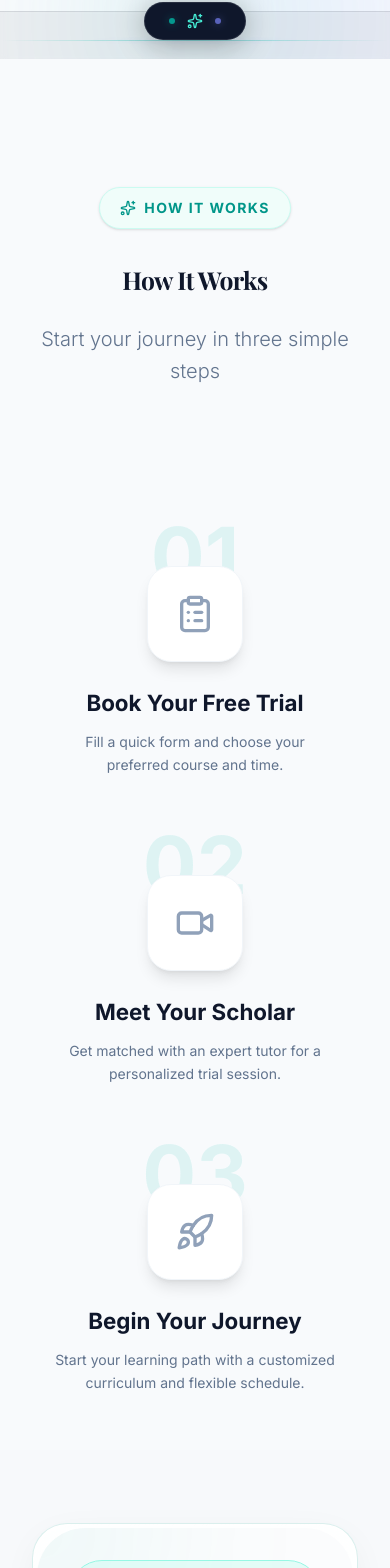
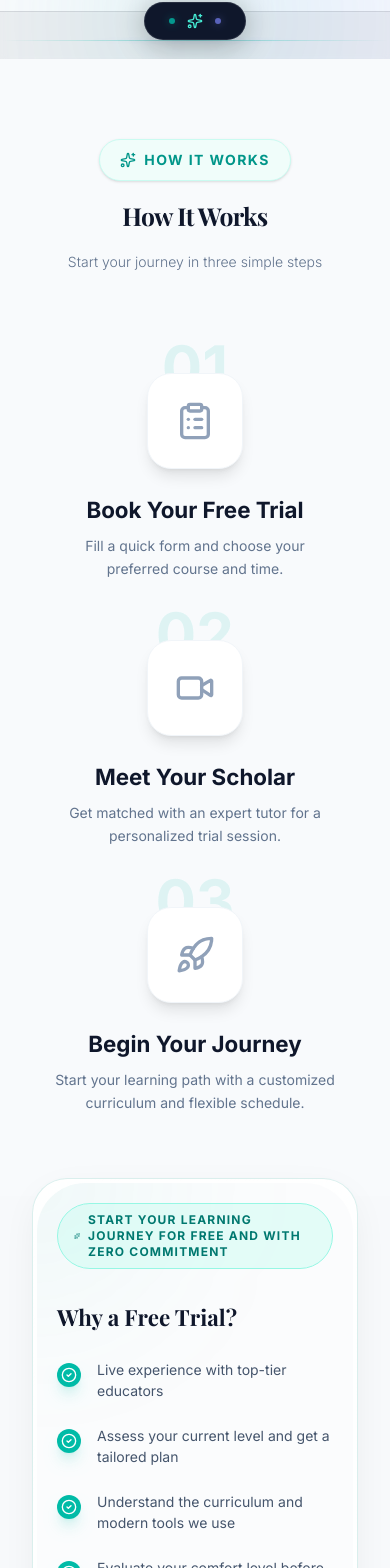
Before and after one commit to afaqalquranacdemy-stack/afaq-academy, a Next.js app: page / in a window 390 px wide. Shown: the part 7645-9213 px from the top of the page. Built offline with nearby package versions, Linux system fonts and the light colour scheme; no server answers; a web font is replaced by a local one.

Commit message:
style(how-it-works): optimize spacing, stack form fields, and adjust typography on mobile

```diff
--- a/src/components/home/HowItWorks.tsx
+++ b/src/components/home/HowItWorks.tsx
@@ -22,16 +22,16 @@ export function HowItWorks() {
   const icons = [ClipboardList, Video, Rocket];
 
   return (
-    <section ref={ref} className="relative py-32 md:py-48 bg-slate-50/50 overflow-hidden">
+    <section ref={ref} className="relative py-20 md:py-48 bg-slate-50/50 overflow-hidden">
       <div className="container mx-auto px-4 md:px-8 relative z-10 w-full max-w-7xl">
 
         {/* Header */}
-        <div className="text-center max-w-3xl mx-auto mb-32">
+        <div className="text-center max-w-3xl mx-auto mb-16 md:mb-32">
           <motion.div
             initial={{ opacity: 0, y: 20 }}
             whileInView={{ opacity: 1, y: 0 }}
             viewport={{ once: true }}
-            className="inline-flex items-center gap-2 px-5 py-2.5 rounded-full bg-teal-50 border border-teal-100 text-teal-600 text-sm font-bold tracking-widest uppercase mb-8 shadow-sm"
+            className="inline-flex items-center gap-2 px-5 py-2.5 rounded-full bg-teal-50 border border-teal-100 text-teal-600 text-sm font-bold tracking-widest uppercase mb-4 md:mb-8 shadow-sm"
           >
             <Sparkles className="w-4 h-4" />
             {t.howItWorks.title}
@@ -42,7 +42,7 @@ export function HowItWorks() {
             whileInView={{ opacity: 1, y: 0 }}
             viewport={{ once: true }}
             transition={{ delay: 0.1 }}
-            className={`text-4xl md:text-6xl font-bold tracking-tight text-slate-900 mb-6 ${isRtl ? "font-cairo" : "font-serif"}`}
+            className={`text-2xl sm:text-4xl md:text-6xl font-bold tracking-tight text-slate-900 mb-4 md:mb-6 ${isRtl ? "font-cairo" : "font-serif"}`}
           >
             {t.howItWorks.title}
           </motion.h2>
@@ -52,7 +52,7 @@ export function HowItWorks() {
             whileInView={{ opacity: 1, y: 0 }}
             viewport={{ once: true }}
             transition={{ delay: 0.2 }}
-            className="text-slate-500 text-xl font-light leading-relaxed max-w-2xl mx-auto"
+            className="text-slate-500 text-sm sm:text-base md:text-xl font-light leading-relaxed max-w-2xl mx-auto"
           >
             {t.howItWorks.subtitle}
           </motion.p>
@@ -70,7 +70,7 @@ export function HowItWorks() {
             </div>
           </div>
 
-          <div className="grid grid-cols-1 md:grid-cols-3 gap-12 relative z-10 w-full">
+          <div className="grid grid-cols-1 md:grid-cols-3 gap-6 md:gap-12 relative z-10 w-full">
             {t.howItWorks.steps.map((step, i) => {
               const Icon = icons[i];
 
@@ -86,7 +86,7 @@ export function HowItWorks() {
                   {/* Icon Area with Large Number Backdrop */}
                   <div className="relative mb-6 w-full flex flex-col items-center group">
                     {/* Large Professional Number - Positioned Above/Peeking */}
-                    <div className="text-[80px] font-bold text-teal-500/10 mb-[-30px] select-none leading-none z-0">
+                    <div className="text-[60px] md:text-[80px] font-bold text-teal-500/10 mb-[-24px] md:mb-[-30px] select-none leading-none z-0">
                       0{i + 1}
                     </div>
 
@@ -100,7 +100,7 @@ export function HowItWorks() {
 
                   {/* Text Card */}
                   <div className="w-full relative z-10 px-4">
-                    <h3 className={`text-xl font-bold text-slate-900 mb-3 group-hover:text-teal-600 transition-colors duration-500 ${isRtl ? "font-cairo" : ""}`}>
+                    <h3 className={`text-lg sm:text-xl font-bold text-slate-900 mb-2 group-hover:text-teal-600 transition-colors duration-500 ${isRtl ? "font-cairo" : ""}`}>
                       {step.title}
                     </h3>
                     <p className="text-slate-500 leading-relaxed text-sm max-w-[280px] mx-auto">
--- a/src/components/home/TrialBooking.tsx
+++ b/src/components/home/TrialBooking.tsx
@@ -108,18 +108,18 @@ export function TrialBooking() {
   ];
 
   return (
-    <div className="mt-32 w-full max-w-7xl mx-auto px-4 md:px-8">
+    <div className="mt-16 md:mt-32 w-full max-w-7xl mx-auto px-4 md:px-8">
       {/* Unified Master Card */}
       <motion.div
         initial={{ opacity: 0, y: 50 }}
         whileInView={{ opacity: 1, y: 0 }}
         viewport={{ once: true }}
-        className="glass-card border border-slate-200/60 p-1 md:p-2 rounded-[3.5rem] bg-white/80 shadow-2xl overflow-hidden"
+        className="glass-card border border-slate-200/60 p-1 md:p-2 rounded-[2rem] md:rounded-[3.5rem] bg-white/80 shadow-2xl overflow-hidden"
       >
         <div className="grid grid-cols-1 lg:grid-cols-12 overflow-hidden rounded-[3rem]">
 
           {/* Left Column: Context & Contact */}
-          <div className="lg:col-span-5 p-8 md:p-12 lg:p-16 flex flex-col justify-between relative bg-slate-50/50">
+          <div className="lg:col-span-5 p-5 md:p-12 lg:p-16 flex flex-col justify-between relative bg-slate-50/50">
             {/* Background Decorative Blob */}
             <div className="absolute top-0 left-0 w-64 h-64 bg-teal-500/5 blur-[80px] rounded-full -translate-x-1/2 -translate-y-1/2" />
 
@@ -129,7 +129,7 @@ export function TrialBooking() {
                 {t.trial.cardSubtitle}
               </div>
 
-              <h3 className={`text-3xl md:text-5xl font-bold text-slate-900 mb-8 leading-tight ${isRtl ? "font-cairo" : "font-serif"}`}>
+              <h3 className={`text-2xl sm:text-3xl md:text-5xl font-bold text-slate-900 mb-6 md:mb-8 leading-tight ${isRtl ? "font-cairo" : "font-serif"}`}>
                 {t.trial.cardTitle}
               </h3>
 
@@ -139,7 +139,7 @@ export function TrialBooking() {
                     <div className="mt-1 w-6 h-6 rounded-full bg-teal-500 flex items-center justify-center shrink-0 shadow-lg shadow-teal-500/20">
                       <CheckCircle2 className="w-4 h-4 text-white" />
                     </div>
-                    <p className="text-slate-600 text-base font-normal leading-normal">
+                    <p className="text-slate-600 text-sm sm:text-base font-normal leading-normal">
                       {point}
                     </p>
                   </div>
@@ -164,10 +164,10 @@ export function TrialBooking() {
           </div>
 
           {/* Right Column: Refined Compact Form */}
-          <div className="lg:col-span-7 p-8 md:p-12 lg:p-16 bg-white">
+          <div className="lg:col-span-7 p-5 md:p-12 lg:p-16 bg-white">
             <div className="max-w-xl mx-auto">
               <div className="mb-10">
-                <h4 className={`text-2xl md:text-3xl font-bold text-slate-900 mb-2 ${isRtl ? "font-cairo" : "font-serif"}`}>
+                <h4 className={`text-xl sm:text-2xl md:text-3xl font-bold text-slate-900 mb-2 ${isRtl ? "font-cairo" : "font-serif"}`}>
                   {t.trial.formTitle}
                 </h4>
                 <p className="text-slate-500">
@@ -176,9 +176,9 @@ export function TrialBooking() {
               </div>
 
               <form className="space-y-5" onSubmit={handleSubmit}>
-                <div className="grid grid-cols-2 gap-3 md:gap-5">
+                <div className="grid grid-cols-1 sm:grid-cols-2 gap-3 md:gap-5">
                   <div className="space-y-1.5">
-                    <label className="text-[10px] md:text-xs font-bold text-slate-500 uppercase tracking-wider px-1">{t.trial.firstName}</label>
+                    <label className="text-xs font-bold text-slate-500 uppercase tracking-wider px-1">{t.trial.firstName}</label>
                     <input
                       type="text"
                       name="firstName"
@@ -190,7 +190,7 @@ export function TrialBooking() {
                     />
                   </div>
                   <div className="space-y-1.5">
-                    <label className="text-[10px] md:text-xs font-bold text-slate-500 uppercase tracking-wider px-1">{t.trial.lastName}</label>
+                    <label className="text-xs font-bold text-slate-500 uppercase tracking-wider px-1">{t.trial.lastName}</label>
                     <input
                       type="text"
                       name="lastName"
@@ -202,9 +202,9 @@ export function TrialBooking() {
                   </div>
                 </div>
 
-                <div className="grid grid-cols-2 gap-3 md:gap-5">
+                <div className="grid grid-cols-1 sm:grid-cols-2 gap-3 md:gap-5">
                   <div className="space-y-1.5">
-                    <label className="text-[10px] md:text-xs font-bold text-slate-500 uppercase tracking-wider px-1">{t.trial.email}</label>
+                    <label className="text-xs font-bold text-slate-500 uppercase tracking-wider px-1">{t.trial.email}</label>
                     <input
                       type="email"
                       name="email"
@@ -216,7 +216,7 @@ export function TrialBooking() {
                     />
                   </div>
                   <div className="space-y-1.5">
-                    <label className="text-[10px] md:text-xs font-bold text-slate-500 uppercase tracking-wider px-1">{t.trial.age}</label>
+                    <label className="text-xs font-bold text-slate-500 uppercase tracking-wider px-1">{t.trial.age}</label>
                     <input
                       type="number"
                       name="age"
@@ -277,7 +277,7 @@ export function TrialBooking() {
 
                 {/* WhatsApp with Country Code Inline Layout */}
                 <div className="space-y-1.5">
-                  <label className="text-[10px] md:text-xs font-bold text-slate-500 uppercase tracking-wider px-1">{t.trial.whatsapp}</label>
+                  <label className="text-xs font-bold text-slate-500 uppercase tracking-wider px-1">{t.trial.whatsapp}</label>
                   <div className="flex gap-2 md:gap-3">
                     <div className="w-[35%] md:w-[25%] min-h-[50px] md:min-h-[56px] px-2 md:px-3 bg-slate-50 border border-slate-200 rounded-xl flex items-center justify-center text-slate-600">
                       <span className="text-[10px] md:text-xs font-bold truncate text-center">
```
